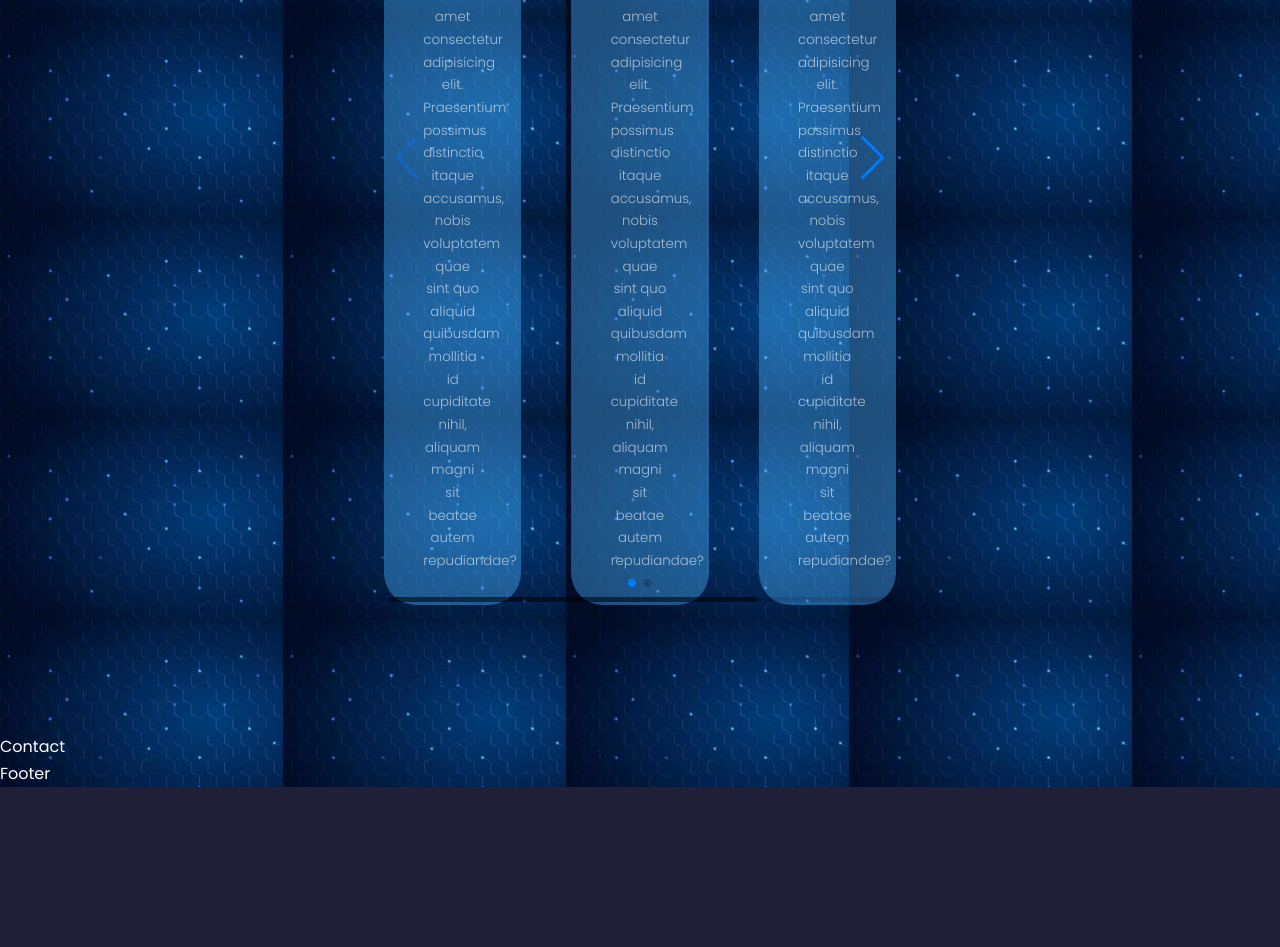
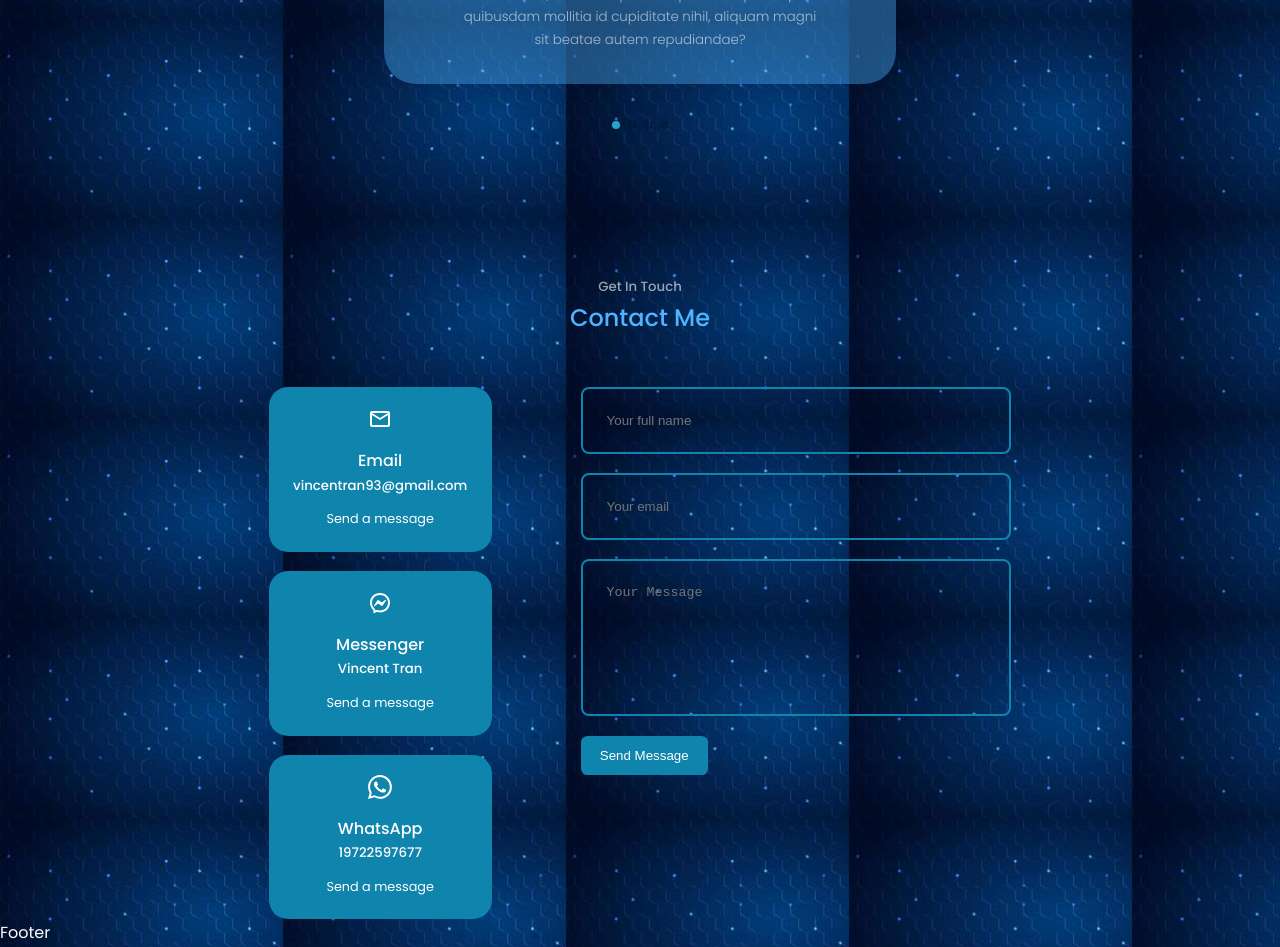
Before and after one commit to vintran93/react-portfolio-website, a React (Create React App) app: page / in a window 1280 px wide. Shown: the part 4580-5527 px from the top of the page. Before the commit the page ends 5367 px from the top, so only its background shows below. Built offline with nearby package versions, Linux system fonts and the light colour scheme.

Commit message:
contact form

```diff
--- a/package.json
+++ b/package.json
@@ -6,6 +6,7 @@
     "@testing-library/jest-dom": "^5.16.4",
     "@testing-library/react": "^12.1.4",
     "@testing-library/user-event": "^13.5.0",
+    "emailjs-com": "^3.2.0",
     "react": "^18.0.0",
     "react-dom": "^18.0.0",
     "react-icons": "^4.3.1",
--- a/src/components/contact/Contact.jsx
+++ b/src/components/contact/Contact.jsx
@@ -1,9 +1,61 @@
-import React from 'react'
+// import React from 'react'
 import './contact.css'
+import { MdOutlineEmail } from 'react-icons/md'
+import { RiMessengerLine } from 'react-icons/ri'
+import { BsWhatsapp } from 'react-icons/bs'
+import React, { useRef } from 'react';
+import emailjs from 'emailjs-com'
 
 const Contact = () => {
+  const form = useRef();
+
+  const sendEmail = (e) => {
+    e.preventDefault();
+
+    emailjs.sendForm('service_6v1maoa', 'template_5e6beum', form.current, 'P3kxRuvqyKE5LQtW-')
+      .then((result) => {
+          console.log(result.text);
+      }, (error) => {
+          console.log(error.text);
+      });
+    e.target.reset();
+  };
+
   return (
-    <section id="contact">Contact</section>
+    <section id="contact">
+      <h5>Get In Touch</h5>
+      <h2>Contact Me</h2>
+
+      <div className="container contact__container">
+        <div className="contact__options">
+          <article className="contact__option">
+            <MdOutlineEmail className="contact__option-icon"/>
+            <h4>Email</h4>
+            <h5>vincentran93@gmail.com</h5>
+            <a href="mailto:vincentran93@gmail.com" target="_blank" rel="noreferrer">Send a message</a>
+          </article>
+          <article className="contact__option" >
+            <RiMessengerLine className="contact__option-icon" />
+            <h4>Messenger</h4>
+            <h5>Vincent Tran</h5>
+            <a href="https://m.me/vincent.tran.714" target="_blank" rel="noreferrer">Send a message</a>
+          </article>
+          <article className="contact__option">
+            <BsWhatsapp className="contact__option-icon" />
+            <h4>WhatsApp</h4>
+            <h5>19722597677</h5>
+            <a href="https://api.whatsapp.com/send?phone=19722597677" target="_blank" rel="noreferrer">Send a message</a>
+          </article>
+        </div>
+
+        <form ref={form} onSubmit={sendEmail}>
+          <input type="name" name='name' placeholder='Your full name' required />
+          <input type="email" name='email' placeholder="Your email" required />
+          <textarea name='message' rows='7' placeholder='Your Message' required ></textarea>
+          <button type='submit' className='btn'>Send Message</button>
+        </form>
+      </div>
+    </section>
   )
 }
 
--- a/src/components/contact/contact.css
+++ b/src/components/contact/contact.css
@@ -0,0 +1,71 @@
+.container.contact__container {
+    width: 58%;
+    display: grid;
+    grid-template-columns: 30% 58%;
+    gap: 12%;
+}
+
+.contact__options {
+    display: flex;
+    flex-direction: column;
+    gap: 1.2rem;
+}
+
+.contact__option {
+    background: var(--color-bg-varient);
+    padding: 1.2rem;
+    border-radius: 1.2rem;
+    text-align: center;
+    border: 1px solid transparent;
+    transition: var(--transition);
+}
+
+.contact__option:hover {
+    background: transparent;
+    border-color: var(--color-primary-varient);
+}
+
+.contact__option-icon {
+    font-size: 1.5rem;
+    margin-bottom: 0.5rem;
+}
+
+.contact__option a {
+    margin-top: 0.7rem;
+    display: inline-block;
+    font-size: 0.8rem;
+}
+
+/*** FORM ***/
+
+form {
+    display: flex;
+    flex-direction: column;
+    gap: 1.2rem;
+
+}
+
+input, textarea {
+    width: 100%;
+    padding: 1.5rem;
+    border-radius: 0.5rem;
+    background: transparent;
+    border: 2px solid var(--color-bg-varient);
+    resize: none;
+    color: white;
+}
+
+/*** MEDIA QUERIES (MEDIUM DEVICES) ***/
+@media screen and (max-width: 1024px) {
+    .container.contact__container {
+        grid-template-columns: 1fr;
+        gap: 2rem;
+    }
+
+}
+/*** MEDIA QUERIES (SMALL DEVICES) ***/
+@media screen and (max-width: 600px) {
+    .container.contact__container {
+        width: var(--container-width-sm);
+    }
+}
--- a/src/components/testimonials/Testimonials.jsx
+++ b/src/components/testimonials/Testimonials.jsx
@@ -5,15 +5,15 @@ import AVTR2 from '../../assets/testimonial_2.jpg'
 import AVTR3 from '../../assets/testimonial_3.jpg'
 import AVTR4 from '../../assets/testimonial_4.jpg'
 
-import { Navigation, Pagination, Scrollbar, A11y } from 'swiper';
+
+
+import { Pagination } from 'swiper';
 
 import { Swiper, SwiperSlide } from 'swiper/react';
 
 // Import Swiper styles
 import 'swiper/css';
-import 'swiper/css/navigation';
 import 'swiper/css/pagination';
-import 'swiper/css/scrollbar';
 
 const data = [
   {
@@ -23,7 +23,7 @@ const data = [
   },
   {
     avatar: AVTR2,
-    name: 'Marie',
+    name: 'Josh',
     review: 'Lorem ipsum, dolor sit amet consectetur adipisicing elit. Praesentium possimus distinctio itaque accusamus, nobis voluptatem quae sint quo aliquid quibusdam mollitia id cupiditate nihil, aliquam magni sit beatae autem repudiandae?'
   },
   {
@@ -33,7 +33,7 @@ const data = [
   },
   {
     avatar: AVTR4,
-    name: 'Josh',
+    name: 'Marie',
     review: 'Lorem ipsum, dolor sit amet consectetur adipisicing elit. Praesentium possimus distinctio itaque accusamus, nobis voluptatem quae sint quo aliquid quibusdam mollitia id cupiditate nihil, aliquam magni sit beatae autem repudiandae?'
   }
 ]
@@ -46,12 +46,12 @@ const Testimonials = () => {
 
       <Swiper className="container testimonials__container"
       // install Swiper modules
-      modules={[Navigation, Pagination, Scrollbar, A11y]}
-      spaceBetween={50}
-      slidesPerView={3}
-      navigation
+      modules={[ Pagination ]}
+      spaceBetween={40}
+      slidesPerView={1}
+
       pagination={{ clickable: true }}
-      scrollbar={{ draggable: true }}
+
       onSwiper={(swiper) => console.log(swiper)}
       onSlideChange={() => console.log('slide change')}
       >
--- a/src/components/testimonials/testimonials.css
+++ b/src/components/testimonials/testimonials.css
@@ -1,5 +1,10 @@
 .container.testimonials__container {
     width: 40%;
+    padding-bottom: 4rem;
+}
+
+.swiper-pagination-clickable .swiper-pagination-bullet-active {
+    background: rgb(40, 163, 204);
 }
 
 .client__avatar {
```
Also changed, not shown: 1 other file (tests, documents, lock files or other folders).
